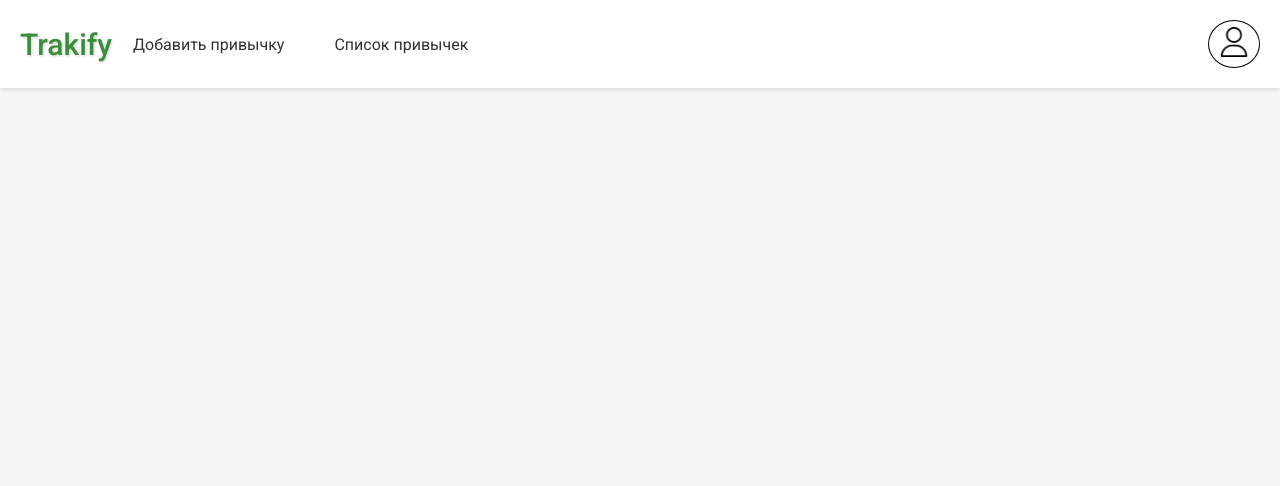
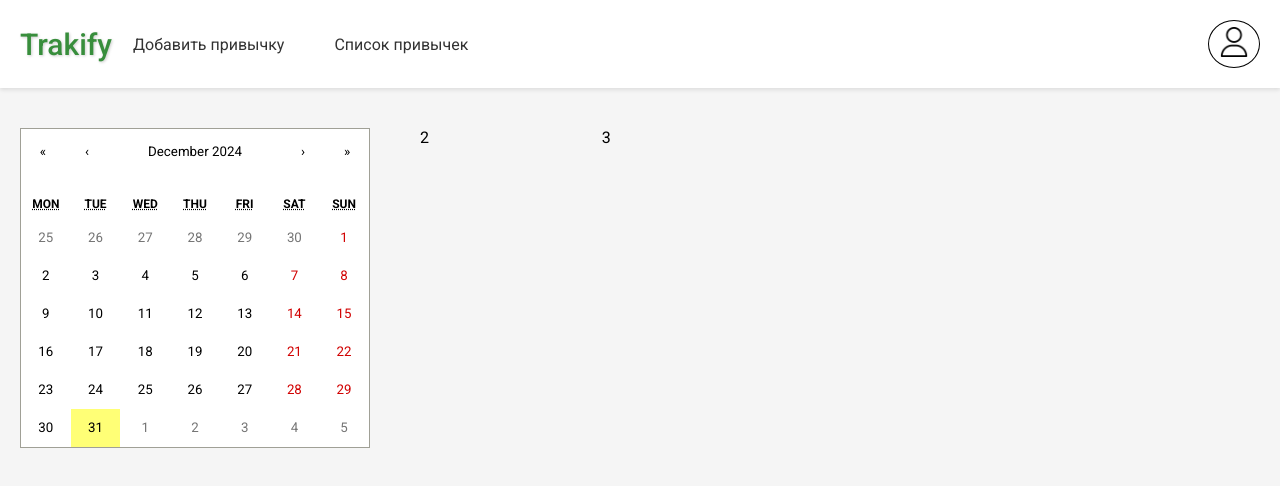
Before and after one commit to 2Revol2/Trakify, a React (Vite) app: page /habit/1 in a window 1280 px wide. Shown: the top 486 px of the page. Built offline with nearby package versions, Linux system fonts and the light colour scheme.

Commit message:
feat: add calendar component, add habit details page and update day streak function

```diff
--- a/package.json
+++ b/package.json
@@ -12,6 +12,7 @@
   "dependencies": {
     "json-server-auth": "^2.1.0",
     "react": "^18.3.1",
+    "react-calendar": "^5.1.0",
     "react-dom": "^18.3.1",
     "react-hook-form": "^7.54.2",
     "react-router": "^7.1.1",
--- a/src/App.tsx
+++ b/src/App.tsx
@@ -5,6 +5,7 @@ import { Login } from "./pages/Auth/Login/Login";
 import { Registration } from "./pages/Auth/Registration/Registration";
 import { AddHabit } from "./pages/AddHabit/AddHabit";
 import { AllHabit } from "./pages/AllHabit/AllHabit";
+import { HabitDetails } from "./pages/HabitDetails/HabitDetails";
 export const App = () => {
   return (
     <div className="app">
@@ -16,6 +17,7 @@ export const App = () => {
         <Route path="/profile" />
         <Route path="/login" element={<Login />} />
         <Route path="/registration" element={<Registration />} />
+        <Route path="/habit/:name" element={<HabitDetails />} />
       </Routes>
     </div>
   );
--- /dev/null
+++ b/src/Shared/Types.ts
@@ -0,0 +1,7 @@
+export type HabitsType = {
+    name: string;
+    motivation: string;
+    streak?: number;
+    lastDay?: string;
+    completeDays?: string[]
+  };
--- a/src/components/Button/Button.module.scss
+++ b/src/components/Button/Button.module.scss
@@ -27,3 +27,12 @@
     background-color: red;
   }
 }
+.details {
+  background-color: variables.$background-color;
+  color:  variables.$text-color;
+  font-weight: bold;
+  &:hover {
+    background-color: variables.$primary-text-hover;
+    color: #fff;
+  }
+}
--- a/src/components/Button/Button.tsx
+++ b/src/components/Button/Button.tsx
@@ -2,7 +2,7 @@ import { ButtonHTMLAttributes, ReactNode } from "react";
 import style from "./Button.module.scss";
 interface ButtonProps extends ButtonHTMLAttributes<HTMLButtonElement> {
   children: ReactNode;
-  variants: "delete" | "edit" | "default";
+  variants: "delete" | "edit" | "default" | "details";
 }
 
 export const Button= ({ onClick, children, variants='default' }: ButtonProps) => {
--- /dev/null
+++ b/src/components/Calendar/HabitCalendar.module.scss
@@ -0,0 +1,70 @@
+/* Calendar.scss */
+.calendar-container {
+    display: flex;
+    justify-content: center;
+    margin-top: 50px;
+  }
+
+  /* Change the background color of the calendar */
+  .react-calendar {
+    background-color: #f0f0f0;
+    border-radius: 10px;
+    padding: 20px;
+    box-shadow: 0px 4px 10px rgba(0, 0, 0, 0.1);
+    width: 300px; /* Adjust width as needed */
+  }
+
+  /* Style the header (month/year selector) */
+  .react-calendar__navigation {
+    background-color: #0044cc;
+    border-radius: 5px;
+    color: white;
+  }
+
+  .react-calendar__navigation button {
+    color: white;
+    font-size: 16px;
+    font-weight: bold;
+  }
+
+  .react-calendar__navigation button:disabled {
+    background-color: #999;
+  }
+
+  /* Style the days of the week */
+  .react-calendar__month-view__weekdays {
+    font-weight: bold;
+    color: #0044cc;
+  }
+
+  .react-calendar__month-view__weekdays__weekday {
+    padding: 10px;
+    text-align: center;
+  }
+
+  /* Style the days */
+  .react-calendar__month-view__days__day {
+    padding: 10px;
+    text-align: center;
+    font-size: 14px;
+    cursor: pointer;
+    transition: background-color 0.3s ease;
+  }
+
+  /* Change background on hover */
+  .react-calendar__month-view__days__day:hover {
+    background-color: #0044cc;
+    color: white;
+  }
+
+  /* Style the current date */
+  .react-calendar__month-view__days__day--current {
+    background-color: #ff6347;
+    color: white;
+  }
+
+  /* Style selected date */
+  .react-calendar__month-view__days__day--selected {
+    background-color: #0044cc;
+    color: white;
+  }
--- /dev/null
+++ b/src/components/Calendar/HabitCalendar.tsx
@@ -0,0 +1,12 @@
+import Calendar from "react-calendar"
+import { useState } from "react"
+import style from './HabitCalendar.module.scss'
+import 'react-calendar/dist/Calendar.css'
+
+export const HabitCalendar = () => {
+  const [activeData, setActiveData] = useState<Date | undefined>(new Date)
+
+  return (
+   <Calendar activeStartDate={activeData}/>
+  )
+}
--- a/src/pages/AllHabit/AllHabit.module.scss
+++ b/src/pages/AllHabit/AllHabit.module.scss
@@ -21,7 +21,6 @@
   word-break: break-all;
   padding: 1.25rem;
   transition: transform 0.3s, box-shadow 0.3s;
-  cursor: pointer;
   &:hover {
     box-shadow: 0 0.375rem 0.9375rem rgba(0, 0, 0, 0.2);
   }
@@ -60,3 +59,7 @@
   font-weight: bold;
   color: orange;
 }
+.habitFlex {
+  display: flex;
+  justify-content: space-between;
+}
--- a/src/pages/AllHabit/AllHabit.tsx
+++ b/src/pages/AllHabit/AllHabit.tsx
@@ -3,12 +3,8 @@ import { Title } from "../../components/Title/Title";
 import style from "./AllHabit.module.scss";
 import { Button } from "../../components/Button/Button";
 import { EditHabitInput } from "../../components/EditHabitInput/EditHabitInput";
-type HabitsType = {
-  name: string;
-  motivation: string;
-  streak?: number;
-  lastDay?: number;
-};
+import { useNavigate } from "react-router";
+import { HabitsType } from "../../Shared/Types";
 
 export const AllHabit = () => {
   const [habits, setHabits] = useState<HabitsType[]>([]);
@@ -41,9 +37,9 @@ export const AllHabit = () => {
     setEditHabit(habits[index]);
     setEdit(!edit);
   }
-  const updatedHabits = [...habits];
 
   function saveEditHabitHandler() {
+    const updatedHabits = [...habits];
     if (editIndex === null) return;
     updatedHabits[editIndex] = editHabit;
     setHabits(updatedHabits);
@@ -53,19 +49,31 @@ export const AllHabit = () => {
   }
   const [streak, setStreak] = useState<number>(0);
 
-  function dayStreack(index: number) {
-    const today = new Date();
-    const habit = updatedHabits[index];
-    const currentDay = today.getDate();
-    if (habit.lastDay !== currentDay) {
+  function dayStreak(habitName: string) {
+    const habitsData: HabitsType[] = JSON.parse(
+      localStorage.getItem("habits") || "[]"
+    );
+    const today = new Date().toISOString().split("T")[0];
+    const updatedHabits = habitsData.map((habit: HabitsType) => {
+      if (habit.name === habitName) {
+        if (habit.lastDay !== today) {
           habit.streak = (habit.streak || 0) + 1;
-      habit.lastDay = today.getDate();
           const count = streak + 1;
+          habit.lastDay = today;
+          if (!habit.completeDays) {
+            habit.completeDays = [];
+          }
+          habit.completeDays.push(today);
           setStreak(count);
-      setHabits(updatedHabits);
-      localStorage.setItem("habits", JSON.stringify(updatedHabits));
         }
       }
+
+      return habit;
+    });
+    localStorage.setItem("habits", JSON.stringify(updatedHabits));
+    setHabits(updatedHabits)
+  }
+  const navigate = useNavigate();
 
   return (
     <div className={style.wrapper}>
@@ -82,18 +90,35 @@ export const AllHabit = () => {
           return (
             <div key={index} className={style.habitWrapper}>
               <div className={style.habitHeader}>
+                <div className={style.habitFlex}>
+                  <div>
                     <p className={style.description}>Привычка</p>
                     {isEditing ? (
                       <EditHabitInput
                         variants="editHabitName"
                         value={editHabit.name}
                         onChange={(event) =>
-                      setEditHabit({ ...editHabit, name: event.target.value })
+                          setEditHabit({
+                            ...editHabit,
+                            name: event.target.value,
+                          })
                         }
                       />
                     ) : (
                       <h3 className={style.habitName}>{habit.name}</h3>
                     )}
+                  </div>
+                  {isEditing ? (
+                    ""
+                  ) : (
+                    <Button
+                      variants="details"
+                      onClick={() => navigate(`/habit/${habit.name}`)}
+                    >
+                      Детали
+                    </Button>
+                  )}
+                </div>
                 <p className={style.description}>Цель</p>
                 {isEditing ? (
                   <EditHabitInput
@@ -120,27 +145,33 @@ export const AllHabit = () => {
                     Сохранить
                   </Button>
                 ) : (
-                  <Button variants="default" onClick={() => dayStreack(index)}>
+                  <Button
+                    variants="default"
+                    onClick={() => dayStreak(habit.name)}
+                  >
                     Отметить
                   </Button>
                 )}
                 {isEditing ? (
                   <Button
                     variants="edit"
-                    onClick={() => editHabitHandler(index)}>
+                    onClick={() => editHabitHandler(index)}
+                  >
                     Отмена
                   </Button>
                 ) : (
                   <Button
                     variants="edit"
-                    onClick={() => editHabitHandler(index)}>
+                    onClick={() => editHabitHandler(index)}
+                  >
                     Редактировать
                   </Button>
                 )}
                 {isEditing ? null : (
                   <Button
                     variants="delete"
-                    onClick={() => deleteHandler(habit)}>
+                    onClick={() => deleteHandler(habit)}
+                  >
                     Удалить
                   </Button>
                 )}
--- /dev/null
+++ b/src/pages/HabitDetails/HabitDetails.module.scss
@@ -0,0 +1,13 @@
+@use '../../styles/variables.scss';
+.wrapper {
+    padding: 1.25rem;
+}
+.header {
+    margin-bottom: 1.25rem;
+}
+
+.contentWrap {
+    display: grid;
+    grid-template-columns: 2fr 1fr 5fr;
+    gap: 3.125rem;
+}
--- /dev/null
+++ b/src/pages/HabitDetails/HabitDetails.tsx
@@ -0,0 +1,25 @@
+import { useParams } from "react-router";
+import { HabitsType } from "../../Shared/Types";
+import style from "./HabitDetails.module.scss";
+import { Title } from "../../components/Title/Title";
+import { HabitCalendar } from "../../components/Calendar/HabitCalendar";
+export const HabitDetails = () => {
+  const { name } = useParams();
+  const habitsData: HabitsType[] = JSON.parse(
+    localStorage.getItem("habits") || "[]"
+  );
+  const habit = habitsData.find((habit) => habit.name === name);
+
+  return (
+    <div className={style.wrapper}>
+      <div className={style.header}>
+        <Title>{habit?.name}</Title>
+      </div>
+      <div className={style.contentWrap}>
+        <div><HabitCalendar/></div>
+        <div>2</div>
+        <div>3</div>
+      </div>
+    </div>
+  );
+};
```
Also changed, not shown: 1 other file (tests, documents, lock files or other folders). Lines whose indentation alone changed are shown as unchanged.
